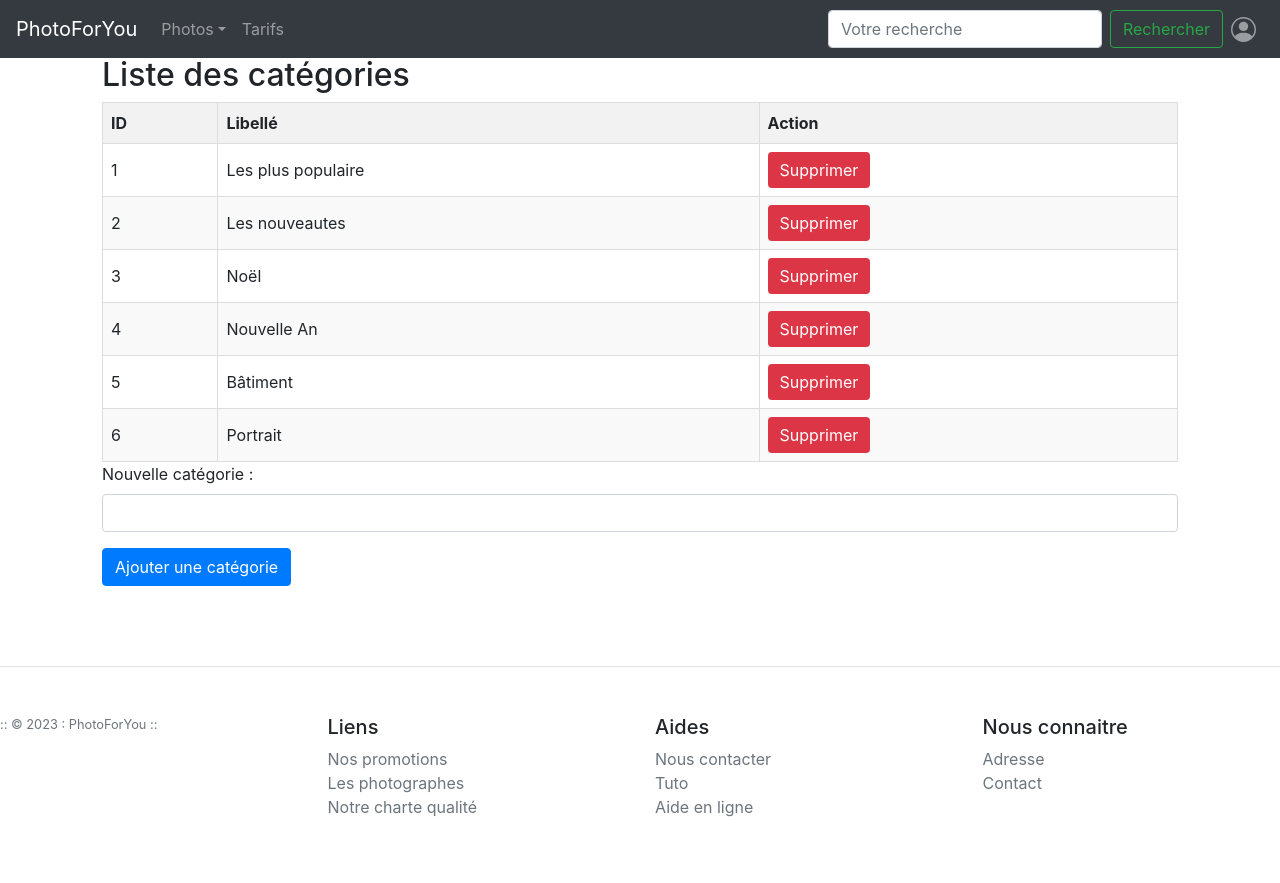
After one commit to EvanInfo/PhotoForYou-Final, a PHP site: page /pages/admin.php in a window 1280 px wide. The commit adds this page. Run offline with PHP 8.4, Linux system fonts and the light colour scheme; the visitor is signed in with stand-in values (Sample User, id 1); data comes from the database, SQL or seed files in the repository.

Commit message:
Mise en place page Admin

```diff
--- a/BDDExport/PhotoForYou/photoforyou2_categorie.sql
+++ b/BDDExport/PhotoForYou/photoforyou2_categorie.sql
@@ -48,4 +48,4 @@ UNLOCK TABLES;
 /*!40101 SET COLLATION_CONNECTION=@OLD_COLLATION_CONNECTION */;
 /*!40111 SET SQL_NOTES=@OLD_SQL_NOTES */;
 
--- Dump completed on 2024-03-25 19:34:43
+-- Dump completed on 2024-04-01 17:07:39
--- a/BDDExport/PhotoForYou/photoforyou2_menu.sql
+++ b/BDDExport/PhotoForYou/photoforyou2_menu.sql
@@ -39,7 +39,7 @@ CREATE TABLE `menu` (
 
 LOCK TABLES `menu` WRITE;
 /*!40000 ALTER TABLE `menu` DISABLE KEYS */;
-INSERT INTO `menu` VALUES (0,'Achat','achat.php','client'),(1,'Vendre','vendre.php','Photographe'),(2,'Les plus populaire','populaire.php','visiteur, Photographe, client'),(3,'Les nouveautés','nouveautes.php','visiteur, Photographe, client'),(4,'Général','general.php','visiteur, Photographe, client'),(5,'Mes Photos','mes_photos.php','Photographe'),(6,'Mes achats','mes_achats.php','client');
+INSERT INTO `menu` VALUES (0,'Achat','achat.php','client'),(1,'Vendre','vendre.php','Photographe, admin'),(2,'Les plus populaire','populaire.php','visiteur, Photographe, client, admin'),(3,'Les nouveautés','nouveautes.php','visiteur, Photographe, client, admin'),(4,'Général','general.php','visiteur, Photographe, client, admin'),(5,'Mes Photos','mes_photos.php','Photographe'),(6,'Mes achats','mes_achats.php','client'),(7,'Page Admin','admin.php','admin');
 /*!40000 ALTER TABLE `menu` ENABLE KEYS */;
 UNLOCK TABLES;
 /*!40103 SET TIME_ZONE=@OLD_TIME_ZONE */;
@@ -52,4 +52,4 @@ UNLOCK TABLES;
 /*!40101 SET COLLATION_CONNECTION=@OLD_COLLATION_CONNECTION */;
 /*!40111 SET SQL_NOTES=@OLD_SQL_NOTES */;
 
--- Dump completed on 2024-03-25 19:34:42
+-- Dump completed on 2024-04-01 17:07:39
--- a/BDDExport/PhotoForYou/photoforyou2_photos.sql
+++ b/BDDExport/PhotoForYou/photoforyou2_photos.sql
@@ -37,7 +37,7 @@ CREATE TABLE `photos` (
   `date_creation` datetime DEFAULT NULL,
   `prix` int(11) NOT NULL,
   PRIMARY KEY (`idPhoto`)
-) ENGINE=InnoDB AUTO_INCREMENT=89 DEFAULT CHARSET=utf8 COLLATE=utf8_general_ci;
+) ENGINE=InnoDB AUTO_INCREMENT=90 DEFAULT CHARSET=utf8 COLLATE=utf8_general_ci;
 /*!40101 SET character_set_client = @saved_cs_client */;
 
 --
@@ -46,7 +46,7 @@ CREATE TABLE `photos` (
 
 LOCK TABLES `photos` WRITE;
 /*!40000 ALTER TABLE `photos` DISABLE KEYS */;
-INSERT INTO `photos` VALUES (85,'Intérieur de caserne ',612,408,57329,'185','../images/vendre_stock/185_6601c2fed4','Bâtiment,Les nouveautes','Un image représentant l\'intérieur d\'une caser',0,NULL,'2024-03-13 18:00:38',50),(86,'Camion avec pompier',612,411,74305,'185','../images/vendre_stock/185_6601c34fc8','Bâtiment,Les nouveautes','On peut apercevoir un camion avec des pompier',1,NULL,'2024-03-13 18:02:11',25),(87,'Université Paul Sabatier',1632,1224,299553,'185','../images/vendre_stock/185_65f1dc5301','Bâtiment','Photo du bâtiment principale de l\'université ',0,NULL,'2024-03-13 18:03:15',17),(88,'Caserne ',600,392,39048,'186','../images/vendre_stock/186_65fdd1cd14','Bâtiment','Une caserne de pompier',0,NULL,'2024-03-22 19:45:33',50);
+INSERT INTO `photos` VALUES (85,'Intérieur de caserne ',612,408,57329,'185','../images/vendre_stock/185_6601c2fed4','Bâtiment','Un image représentant l\'intérieur d\'une caser',0,NULL,'2024-03-13 18:00:38',50),(86,'Google Icone',512,512,21503,'185','../images/vendre_stock/185_660ac28a7b','Portrait ','Image de l\'icone google ',0,NULL,'2024-03-13 18:02:11',25),(87,'Université Paul Sabatier',1632,1224,299553,'185','../images/vendre_stock/185_65f1dc5301','Bâtiment','Photo du bâtiment principale de l\'université ',0,NULL,'2024-03-13 18:03:15',17),(88,'Caserne ',600,392,39048,'186','../images/vendre_stock/186_65fdd1cd14','Bâtiment','Une caserne de pompier',0,NULL,'2024-03-22 19:45:33',50),(89,'Filezila',1200,1200,55536,'185','../images/vendre_stock/185_660ac34680','Portrait ,Les nouveautes','Icone',0,NULL,'2024-04-01 16:23:02',10);
 /*!40000 ALTER TABLE `photos` ENABLE KEYS */;
 UNLOCK TABLES;
 /*!50003 SET @saved_cs_client      = @@character_set_client */ ;
@@ -77,4 +77,4 @@ DELIMITER ;
 /*!40101 SET COLLATION_CONNECTION=@OLD_COLLATION_CONNECTION */;
 /*!40111 SET SQL_NOTES=@OLD_SQL_NOTES */;
 
--- Dump completed on 2024-03-25 19:34:42
+-- Dump completed on 2024-04-01 17:07:39
--- a/BDDExport/PhotoForYou/photoforyou2_routines.sql
+++ b/BDDExport/PhotoForYou/photoforyou2_routines.sql
@@ -108,4 +108,4 @@ DELIMITER ;
 /*!40101 SET COLLATION_CONNECTION=@OLD_COLLATION_CONNECTION */;
 /*!40111 SET SQL_NOTES=@OLD_SQL_NOTES */;
 
--- Dump completed on 2024-03-25 19:34:43
+-- Dump completed on 2024-04-01 17:07:40
--- a/BDDExport/PhotoForYou/photoforyou2_users.sql
+++ b/BDDExport/PhotoForYou/photoforyou2_users.sql
@@ -33,7 +33,7 @@ CREATE TABLE `users` (
   `Photo` varchar(145) DEFAULT NULL,
   PRIMARY KEY (`id_user`),
   UNIQUE KEY `mail_UNIQUE` (`Mail`)
-) ENGINE=InnoDB AUTO_INCREMENT=187 DEFAULT CHARSET=utf8 COLLATE=utf8_general_ci;
+) ENGINE=InnoDB AUTO_INCREMENT=188 DEFAULT CHARSET=utf8 COLLATE=utf8_general_ci;
 /*!40101 SET character_set_client = @saved_cs_client */;
 
 --
@@ -42,7 +42,7 @@ CREATE TABLE `users` (
 
 LOCK TABLES `users` WRITE;
 /*!40000 ALTER TABLE `users` DISABLE KEYS */;
-INSERT INTO `users` VALUES (184,'Zucchiatti','Evan','client','evanzucchiatti@gmail.com','63a9f0ea7bb98050796b649e85481845',0,NULL),(185,'Zucchiatti','Evan','Photographe','evanzucchiatti63@gmail.com','63a9f0ea7bb98050796b649e85481845',0,NULL),(186,'Zucchiatti','Zoe','Photographe','evanzucchiatti1@gmail.com','63a9f0ea7bb98050796b649e85481845',0,NULL);
+INSERT INTO `users` VALUES (184,'Zucchiatti','Evan','client','evanzucchiatti@gmail.com','63a9f0ea7bb98050796b649e85481845',0,NULL),(185,'Zucchiatti','Evan','Photographe','evanzucchiatti63@gmail.com','63a9f0ea7bb98050796b649e85481845',0,NULL),(186,'Zucchiatti','Zoe','Photographe','evanzucchiatti1@gmail.com','63a9f0ea7bb98050796b649e85481845',0,NULL),(187,'Admin','Admin','admin','admin@gmail.com','63a9f0ea7bb98050796b649e85481845',0,NULL);
 /*!40000 ALTER TABLE `users` ENABLE KEYS */;
 UNLOCK TABLES;
 /*!40103 SET TIME_ZONE=@OLD_TIME_ZONE */;
@@ -55,4 +55,4 @@ UNLOCK TABLES;
 /*!40101 SET COLLATION_CONNECTION=@OLD_COLLATION_CONNECTION */;
 /*!40111 SET SQL_NOTES=@OLD_SQL_NOTES */;
 
--- Dump completed on 2024-03-25 19:34:43
+-- Dump completed on 2024-04-01 17:07:40
--- a/bootstrap/css/style.css
+++ b/bootstrap/css/style.css
@@ -94,3 +94,40 @@
     margin-top: 10px; /* Ajustez la marge selon vos besoins pour l'espacement */
     background-color: #343A40;
 }
+
+
+.categorie-table {
+    width: 100%;
+    border-collapse: collapse;
+}
+
+.categorie-table th, .categorie-table td {
+    padding: 8px;
+    border: 1px solid #ddd;
+    text-align: left;
+}
+
+.categorie-table th {
+    background-color: #f2f2f2;
+    font-weight: bold;
+}
+
+.categorie-table tbody tr:nth-child(even) {
+    background-color: #f9f9f9;
+}
+
+.categorie-table tbody tr:hover {
+    background-color: #e6f7ff;
+}
+
+.categorie-table button {
+    padding: 6px 12px;
+    border: none;
+    background-color: #dc3545;
+    color: white;
+    cursor: pointer;
+}
+
+.categorie-table button:hover {
+    background-color: #c82333;
+}
--- /dev/null
+++ b/pages/admin.php
@@ -0,0 +1,74 @@
+<?php include ("../include/entete.inc.php"); ?>
+
+<?php
+if (isset($_SESSION['login']) && $_SESSION['login'] == true && $_SESSION['TypeUtilisateur'] == "admin") {
+    ?>
+    <div class="container mt-4 custom-margin-top-6">
+        <div class="row">
+            <div class="col-md-12">
+                <h2>Liste des catégories</h2>
+                <table class="categorie-table">
+                    <thead>
+                        <tr>
+                            <th>ID</th>
+                            <th>Libellé</th>
+                            <th>Action</th>
+                        </tr>
+                    </thead>
+
+                    <tbody>
+                            <?php
+                                $categories = $categorieManager->afficherCatégorie();
+                                foreach ($categories as $categorie) {
+                            ?>
+                            <tr>
+                                <td><?php echo $categorie['idCategorie']; ?></td>
+                                <td><?php echo $categorie['libelle']; ?></td>
+                                <td>
+                                    <form action="../script/supprimer_Categorie.php" method="post" onsubmit="return confirm('Êtes-vous sûr de vouloir supprimer cette catégorie ?')">
+                                        <input type="hidden" name="idCategorie" value="<?php echo $categorie['idCategorie']; ?>">
+                                        <button type="submit" class="btn btn-secondary">Supprimer</button>
+                                    </form>
+                                </td>
+                            </tr>
+                        <?php
+                            }
+                        ?>
+                    </tbody>
+
+                </table>
+                <?php
+                        if (isset($_SESSION['success_message'])) {
+                            echo '<p class="success-message">' . $_SESSION['success_message'] . '</p>';
+
+                            // Effacer le message de succès après l'avoir affiché
+                            unset($_SESSION['success_message']);
+                        }
+                    ?>
+
+                <form action="../script/ajouter_Categorie.php" method="post">
+                    <div class="form-group">
+                        <label for="nouvelleCategorie">Nouvelle catégorie :</label>
+                        <input type="text" class="form-control" id="nouvelleCategorie" name="nouvelleCategorie">
+                    </div>
+                    <button type="submit" class="btn btn-primary">Ajouter une catégorie</button>
+
+                </form>
+                <?php
+                    if (isset($_SESSION['success_message'])) {
+                        echo '<p class="success-message">' . $_SESSION['success_message'] . '</p>';
+
+                        // Effacer le message de succès après l'avoir affiché
+                        unset($_SESSION['success_message']);
+                    }
+                ?>
+            </div>
+        </div>
+    </div>
+    <?php
+} else {
+    header('Location: accueil.php');
+}
+?>
+
+<?php include ("../include/piedDePage.inc.php"); ?>
--- a/pages/mes_photos.php
+++ b/pages/mes_photos.php
@@ -53,7 +53,7 @@ include ("../include/entete.inc.php");
                 echo '<p class="card-text">' . $photos['description'] . '</p>';
                 echo '<p class="card-text">'."Prix ". $photos['prix'] . "€" . '</p>';
                 // Section sur le boutton de suppression
-                echo '<form action="supprimer_photo.php" method="post">';
+                echo '<form action="../script/supprimer_photo.php" method="post">';
                     echo '<input type="hidden" name="idPhoto" value="' . $photos['idPhoto'] . '">';
                     echo '<input type="hidden" name="urlPhoto" value="' . $photos['urlPhoto'] . '">';
                 echo '<button type="submit" class="btn btn-secondary" onclick="return confirm(\'Êtes-vous sûr de vouloir supprimer cette photo ?\')">Supprimer</button>';
```
Also changed, not shown: classes/Categorie.class.php (+9 -9 lines), classes/CategorieManager.class.php (+69 -0 lines), script/ajouter_Categorie.php (added, +22 -0 lines), script/supprimer_Categorie.php (added, +37 -0 lines), script/upload_photo.php (+33 -29 lines), script/supprimer_photo.php (renamed from pages/supprimer_photo.php), 2 other files.
